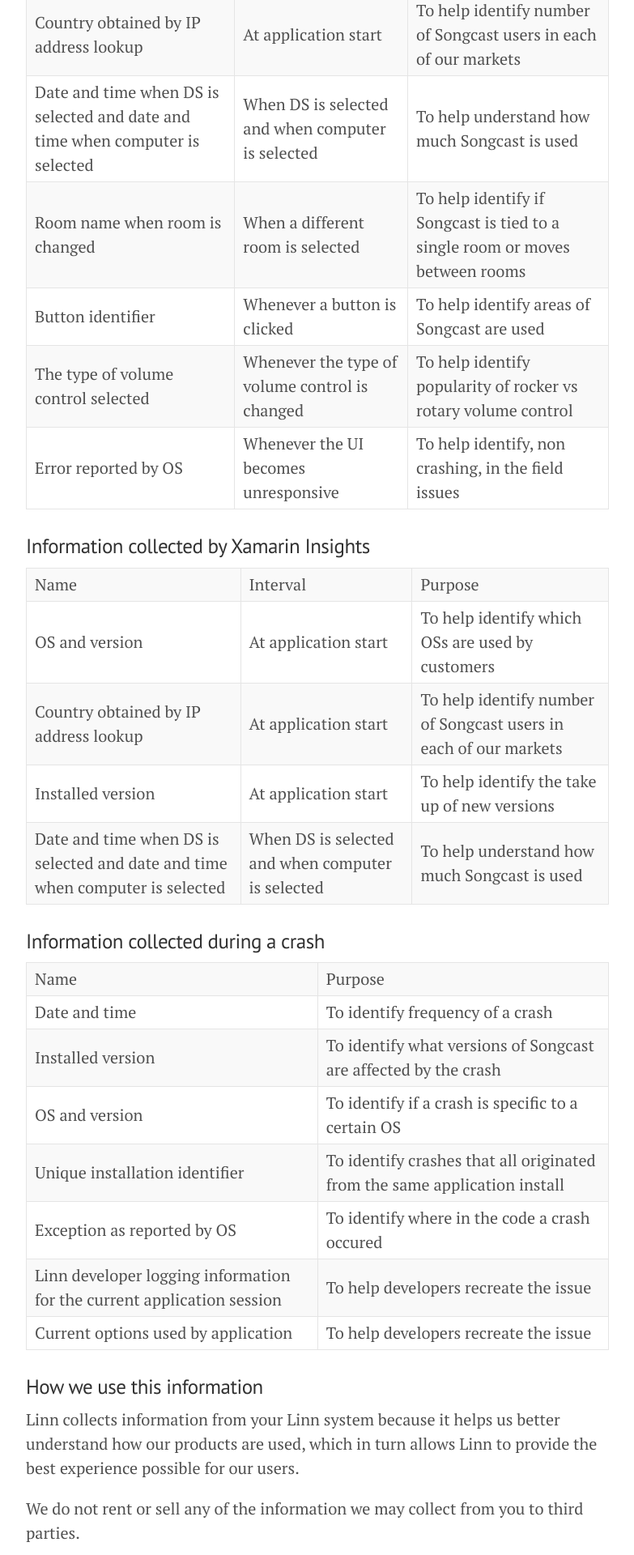
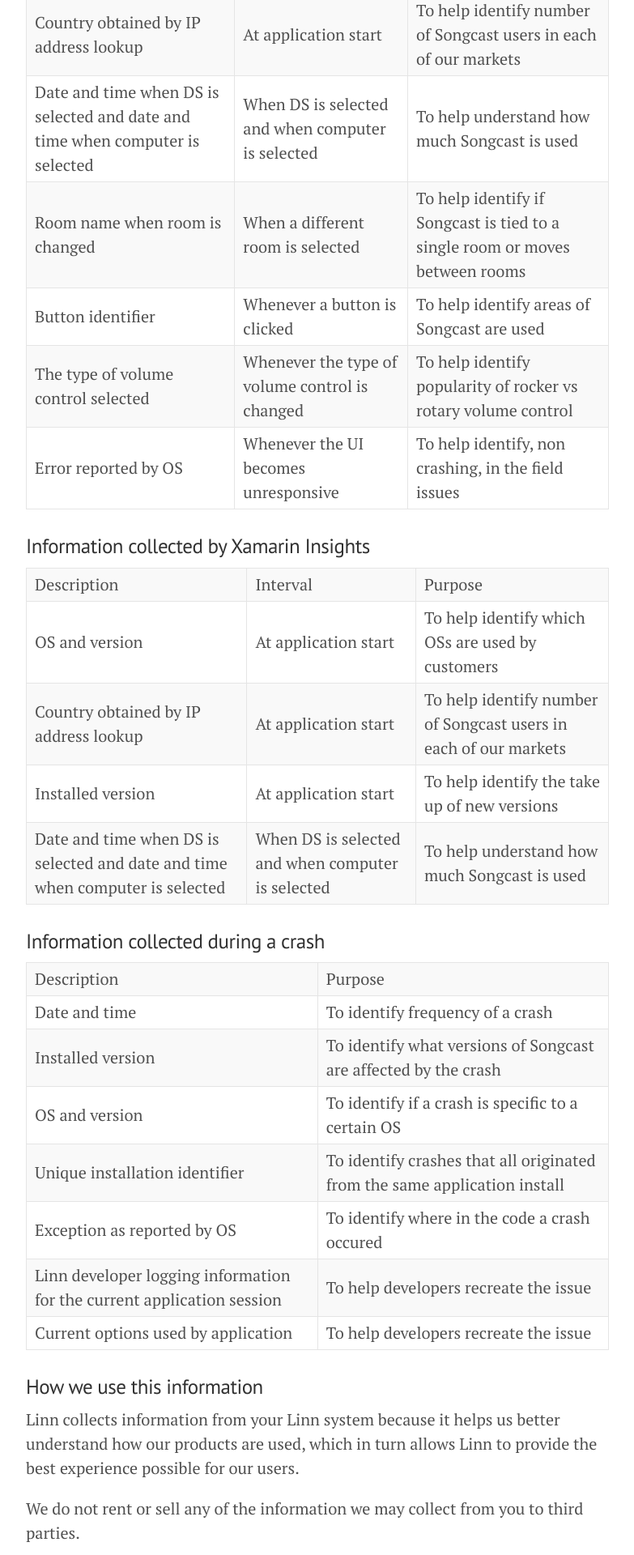
Before and after one commit to linn/songcast.site, a Jekyll site: the page built from privacy.md, in a window 1280 px wide. Shown: the part 722-2642 px from the top of the page at 81% size, without its empty margins (248-1031 px from the left). Built offline with Jekyll 4.4.1, drawn with Linux system fonts in a browser that asks for light colours.

Commit message:
Update privacy.md

```diff
--- a/privacy.md
+++ b/privacy.md
@@ -24,7 +24,7 @@ Songcast collects annonymous usage data using the Google Analytics and Xamarin I
 
 ### Information collected by Xamarin Insights
 
-| Name | Interval | Purpose
+| Description | Interval | Purpose
 | OS and version | At application start | To help identify which OSs are used by customers
 | Country obtained by IP address lookup | At application start | To help identify number of Songcast users in each of our markets
 | Installed version | At application start | To help identify the take up of new versions
@@ -32,7 +32,7 @@ Songcast collects annonymous usage data using the Google Analytics and Xamarin I
 
 ### Information collected during a crash
 
-| Name | Purpose
+| Description | Purpose
 | Date and time | To identify frequency of a crash
 | Installed version | To identify what versions of Songcast are affected by the crash
 | OS and version | To identify if a crash is specific to a certain OS
```
